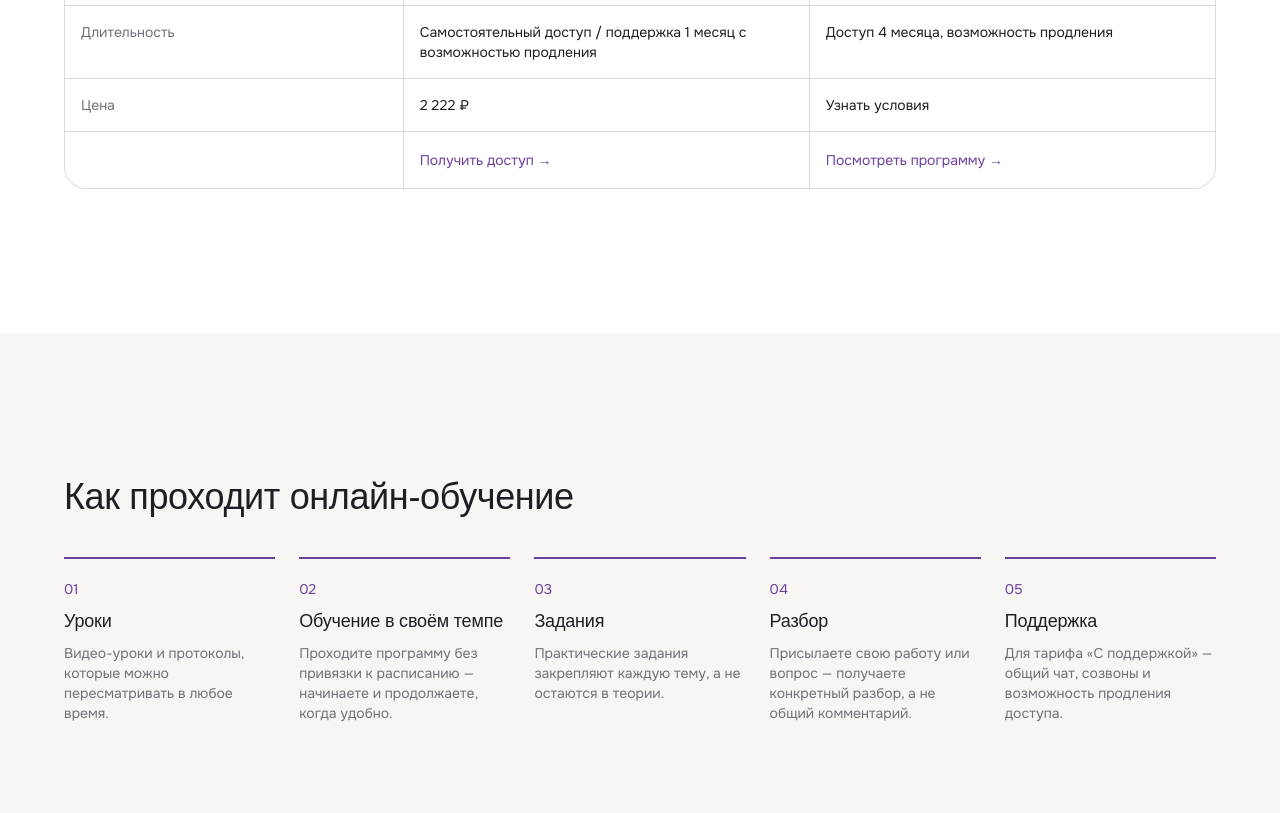
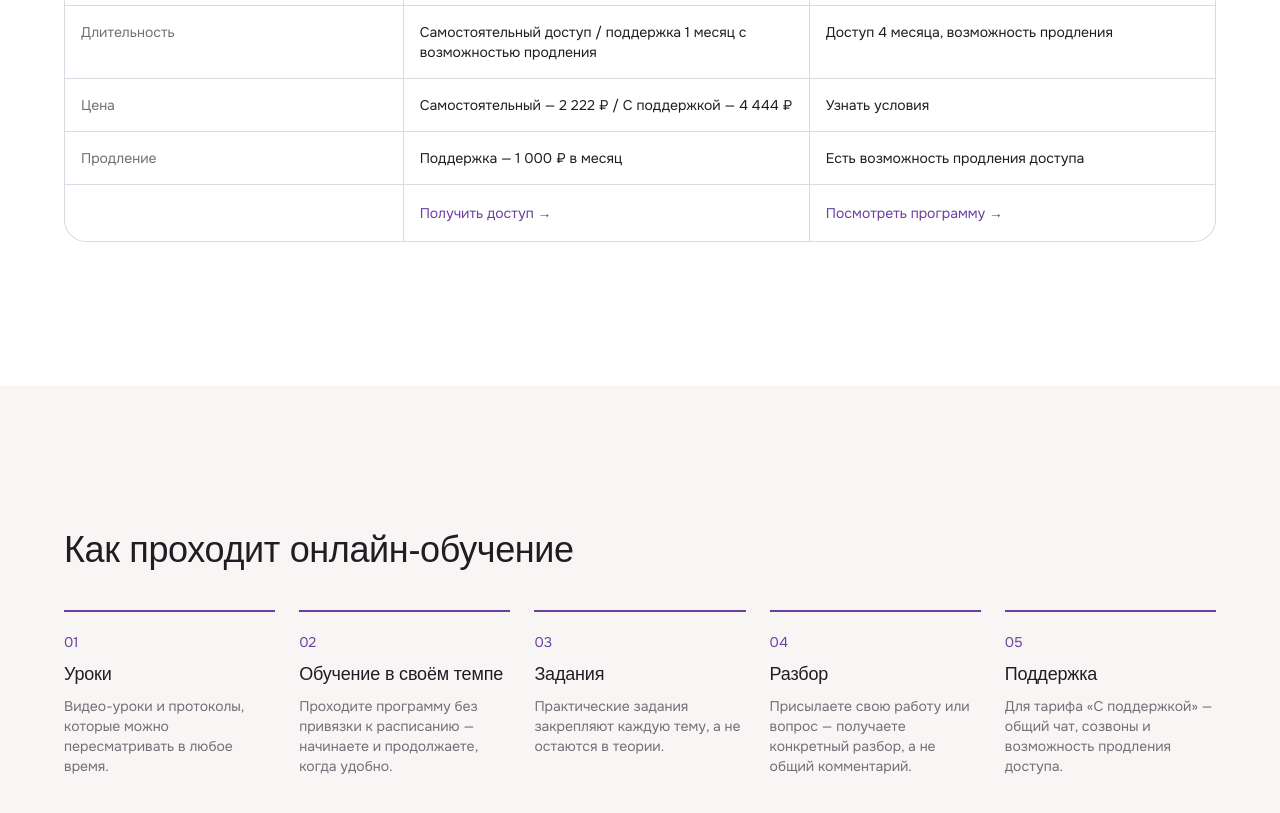
Before and after one commit to msgalya1798-arch/elena-goryacheva-school, a Next.js app: page /online in a window 1280 px wide. Shown: the part 3940-4753 px from the top of the page. Built offline with nearby package versions, Linux system fonts and the light colour scheme; a web font is replaced by a local one.

Commit message:
Show corrected online access and tariff details in comparison

```diff
--- a/src/components/online/CourseComparison.tsx
+++ b/src/components/online/CourseComparison.tsx
@@ -7,10 +7,15 @@ export function CourseComparison() {
   const forms = getCourseBySlug("form-logic-online");
   if (!materials || !forms) return null;
 
+  const materialsPrice = materials.tariffs
+    ? materials.tariffs.map((tariff) => `${tariff.name} — ${tariff.price.toLocaleString("ru-RU")} ₽`).join(" / ")
+    : formatPrice(materials.price);
+
   const rows = [
     { label: "Для кого", materials: materials.audience, forms: forms.audience },
     { label: "Длительность", materials: materials.durationLabel, forms: forms.durationLabel },
-    { label: "Цена", materials: formatPrice(materials.price), forms: formatPrice(forms.price) },
+    { label: "Цена", materials: materialsPrice, forms: formatPrice(forms.price) },
+    { label: "Продление", materials: "Поддержка — 1 000 ₽ в месяц", forms: "Есть возможность продления доступа" },
   ];
 
   return (
```
